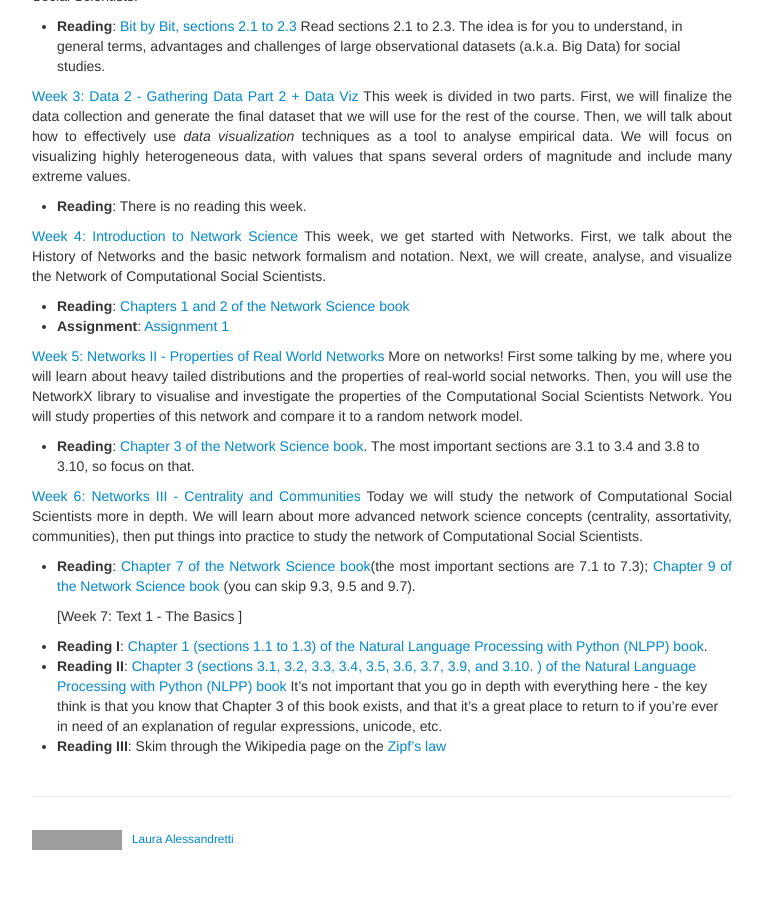
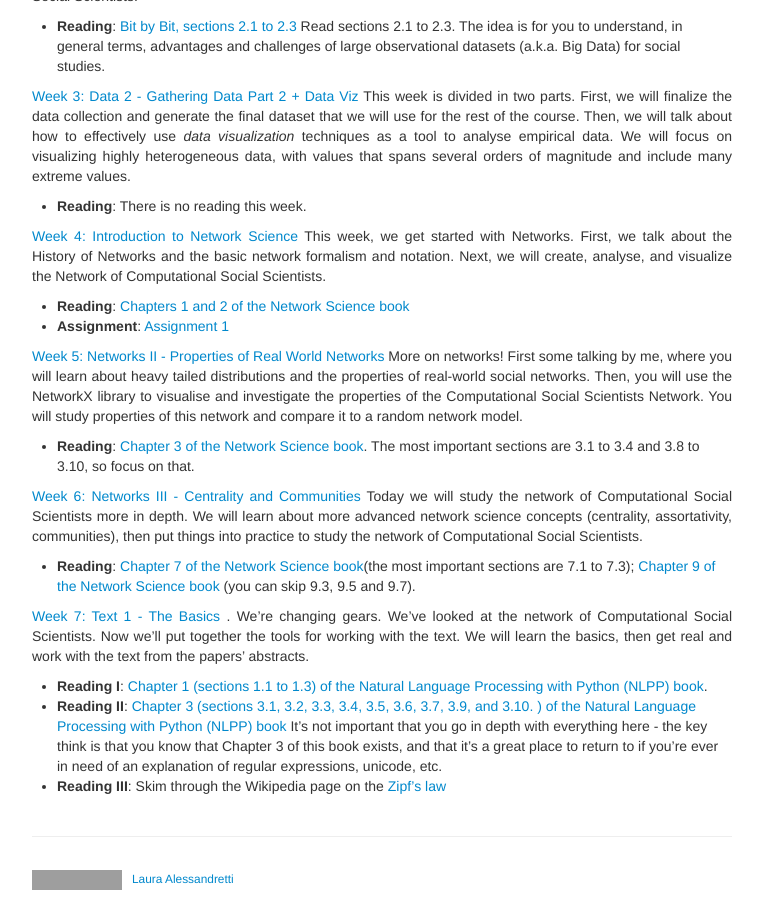
Before and after one commit to Simo067m/comsocsci2024, a Jekyll site: the page built from docs/lectures.md, in a window 1280 px wide and 900 px high, scrolled down 666 px. Shown: the whole window, without its empty margins (258-1021 px from the left). Built offline with Jekyll 4.4.1, drawn with Linux system fonts in a browser that asks for light colours; before the commit the page ends 1526 px from its top, so only the background shows below that; grey boxes are pictures that could not be loaded.

Commit message:
small changes

```diff
--- a/docs/lectures.md
+++ b/docs/lectures.md
@@ -38,7 +38,7 @@ description: A course led by Laura Alessandretti on Computational Social Science
  [Week 6: Networks III - Centrality and Communities](https://nbviewer.org/github/lalessan/comsocsci2024/blob/main/lectures/Week6.ipynb?flash_cache=True) Today we will study the network of Computational Social Scientists more in depth. We will learn about more advanced network science concepts (centrality, assortativity, communities), then put things into practice to study the network of Computational Social Scientists.
  * __Reading__: [Chapter 7 of the Network Science book](http://networksciencebook.com/chapter/7)(the most important sections are 7.1 to 7.3); [Chapter 9 of the Network Science book](http://networksciencebook.com/chapter/9) (you can skip 9.3, 9.5 and 9.7).
 
-   [Week 7: Text 1 - The Basics ]
+  [Week 7: Text 1 - The Basics ](https://nbviewer.jupyter.org/github/lalessan/comsocsci2024/blob/main/lectures/Week7.ipynb?flash_cache=True). We're changing gears. We've looked at the network of Computational Social Scientists. Now we'll put together the tools for working with the text. We will learn the basics, then  get real and work with the text from the papers' abstracts.
 
  * __Reading I__: [Chapter 1 (sections 1.1 to 1.3) of the Natural Language Processing with Python (NLPP) book](http://www.nltk.org/book/).
  * __Reading II__: [Chapter 3 (sections 3.1, 3.2, 3.3, 3.4, 3.5, 3.6, 3.7, 3.9, and 3.10. )  of the Natural Language Processing with Python (NLPP) book](http://www.nltk.org/book/) It's not important that you go in depth with everything here - the key think is that you know that Chapter 3 of this book exists, and that it's a great place to return to if you're ever in need of an explanation of regular expressions, unicode, etc.
```
